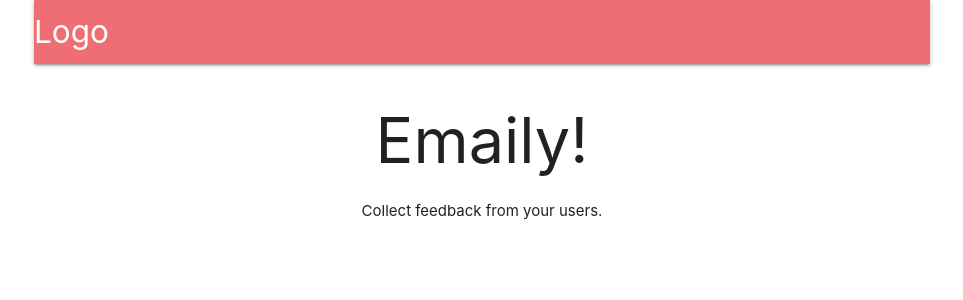
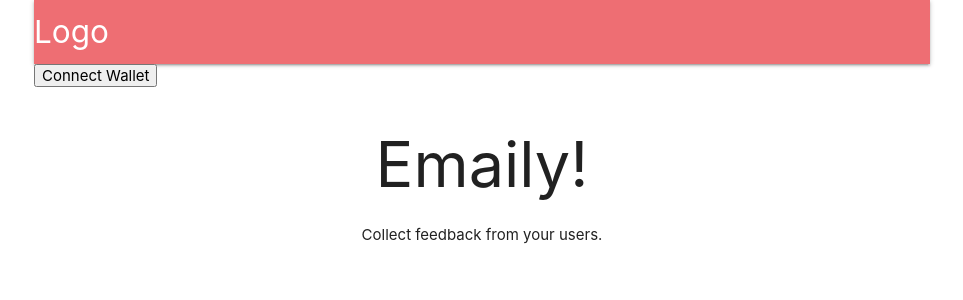
Before and after one commit to elliotkoss/node-react-udemy-course-project, a React (Create React App) app in the folder client/: page / in a window 1280 px wide. Shown: the top 300 px of the page, without its empty margins (158-1121 px from the left). Built offline with nearby package versions, Linux system fonts and the light colour scheme; no server answers.

Commit message:
render simple button as a component

```diff
--- a/client/src/components/App.js
+++ b/client/src/components/App.js
@@ -9,7 +9,17 @@ import Landing from './Landing';
 const Dashboard = () => <h2>Dashboard</h2>;
 const SurveyNew = () => <h2>SurveyNew</h2>;
 
-
+function WalletButton() {
+    return (
+        <button
+            onClick={() => {
+                console.log('button was clicked')
+            }}
+        >
+            Connect Wallet
+        </button>
+    );
+}
 
 class App extends Component {
     componentDidMount() {
@@ -22,6 +32,7 @@ class App extends Component {
                 <BrowserRouter>
                     <div>
                         <Header />
+                        <WalletButton />
                         <Route exact path="/" component={Landing} />
                         <Route exact path="/surveys" component={Dashboard} />
                         <Route path="/surveys/new" component={SurveyNew} />
```
